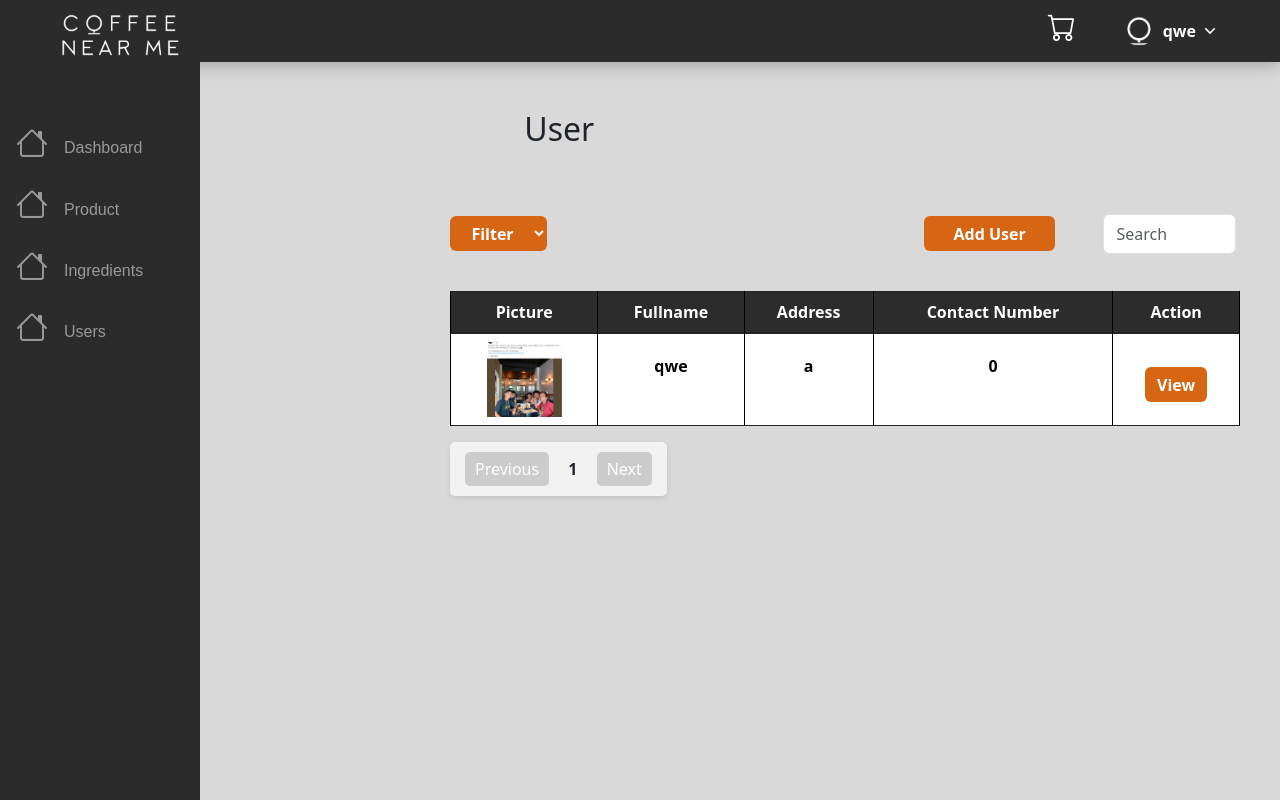
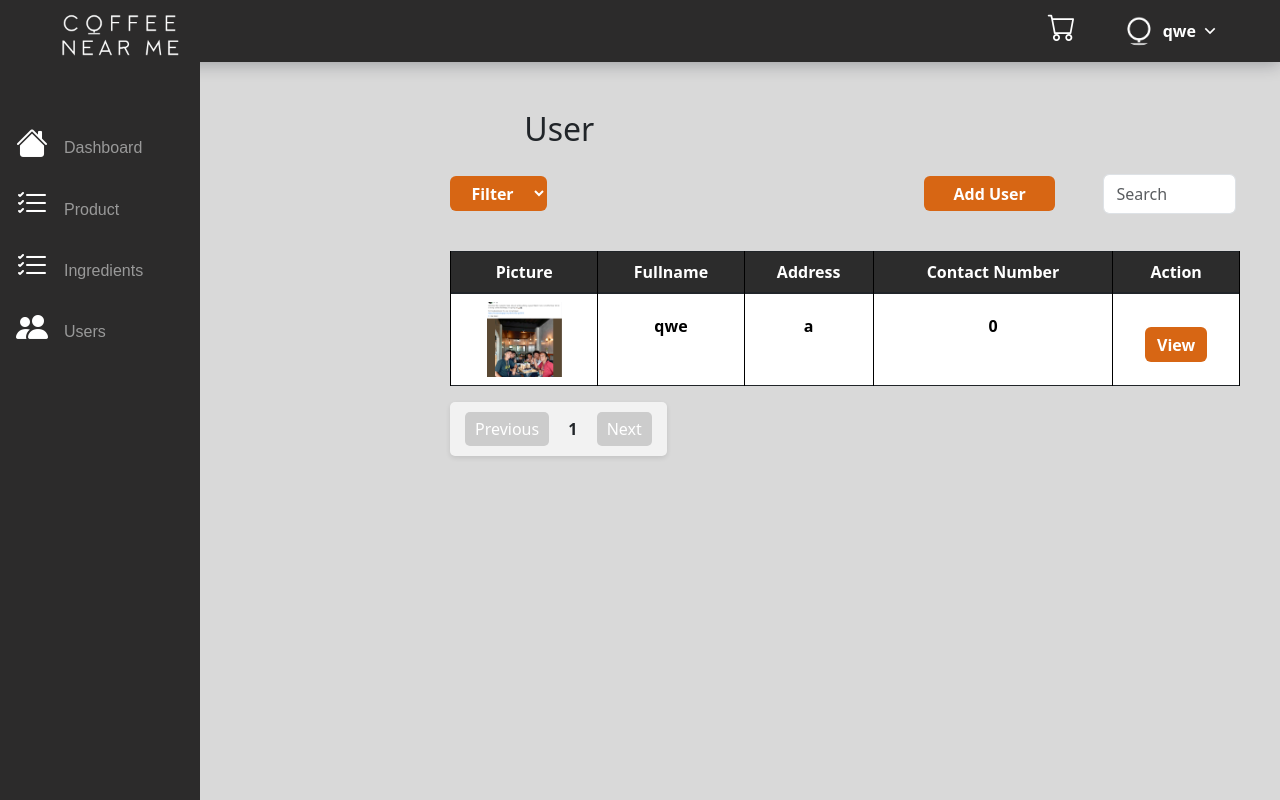
Before and after one commit to Mrk-Cstle/CoffeeNearMe, a PHP site: page /pages/user.php in a window 1280 px wide. Run offline with PHP 8.4, Linux system fonts and the light colour scheme; a user stored in the database is signed in; data comes from the database, SQL or seed files in the repository; some libraries are stand-ins or nearby versions.

Commit message:
update
update

```diff
--- a/assets/template/navigation.css
+++ b/assets/template/navigation.css
@@ -253,6 +253,7 @@
       margin-inline: 1rem;
     }
 
+
     .nav__link {
       padding-inline: 1rem;
     }
@@ -427,6 +428,7 @@
     width: 100%;
     height: 100%;
     }
+
     @font-face {
       font-family: Arial, Helvetica, sans-serif;
       font-style: normal;
--- a/assets/template/navigation.php
+++ b/assets/template/navigation.php
@@ -49,7 +49,7 @@ checkLogin();
          <div class="nav__menu" id="nav-menu">
             <ul class="nav__list me-5">
                <li><a href="posProduct.php" class="nav__link">
-                     <h3 class="bi bi-cart"></h3>
+                     <h3 class="bi bi-cart" ></h3>
                   </a></li>
 
                <!--=============== DROPDOWN 2 ===============-->
@@ -88,7 +88,7 @@ checkLogin();
       <ul>
          <li>
             <a href="adminDashboard.php">
-               <h2 class="bi bi-house ms-3 me-3"></h2>
+               <h2 class="bi bi-house-fill ms-3 me-3" style="color: #fff;"></h2>
                <span class="nav-text">
                   Dashboard
                </span>
@@ -96,7 +96,7 @@ checkLogin();
          </li>
          <li>
             <a href="product.php">
-               <h2 class="bi bi-house ms-3 me-3"></h2>
+               <h2 class="bi bi-list-check ms-3 me-3" style="color: #fff;"></h2>
                <span class="nav-text">
                   Product
                </span>
@@ -104,7 +104,7 @@ checkLogin();
          </li>
          <li>
             <a href="ingredients.php">
-               <h2 class="bi bi-house ms-3 me-3"></h2>
+               <h2 class="bi bi-list-check ms-3 me-3" style="color: #fff;"></h2>
                <span class="nav-text">
                   Ingredients
                </span>
@@ -112,7 +112,7 @@ checkLogin();
          </li>
          <li>
             <a href="user.php">
-               <h2 class="bi bi-house ms-3 me-3"></h2>
+               <h2 class="bi bi-people-fill ms-3 me-3" style="color: #fff;"></h2>
                <span class="nav-text">
                   Users
                </span>
--- a/pages/user.php
+++ b/pages/user.php
@@ -226,7 +226,7 @@
 
     #search-user {
         height: 40px;
-        margin-top: 58px;
+        margin-top: 18px;
     }
 
     /* File Image CSS */
@@ -313,7 +313,7 @@
     }
 
     .topbtn {
-        margin-top: 60px;
+        margin-top: 20px;
         position: relative;
     }
 
```
Also changed, not shown: pages/adminDashboard.php (+2 -7 lines).
